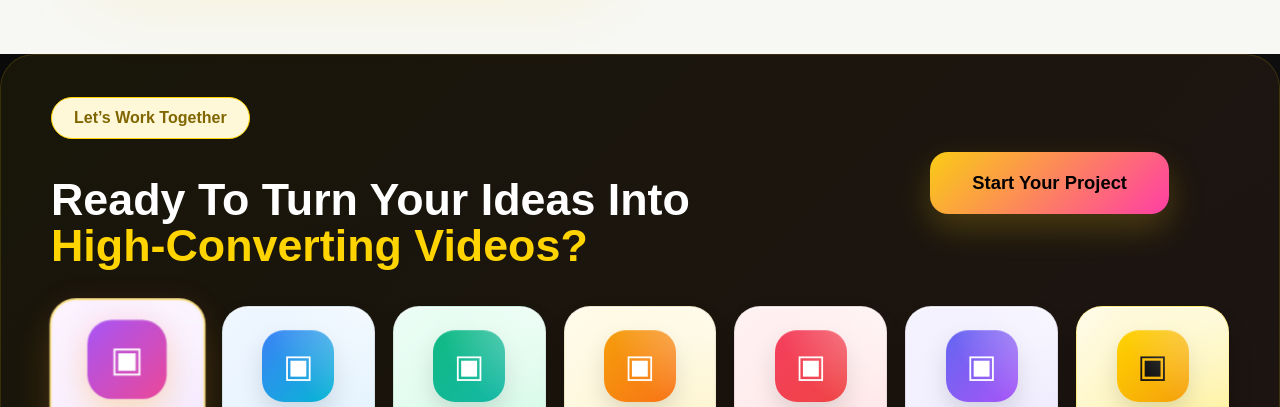
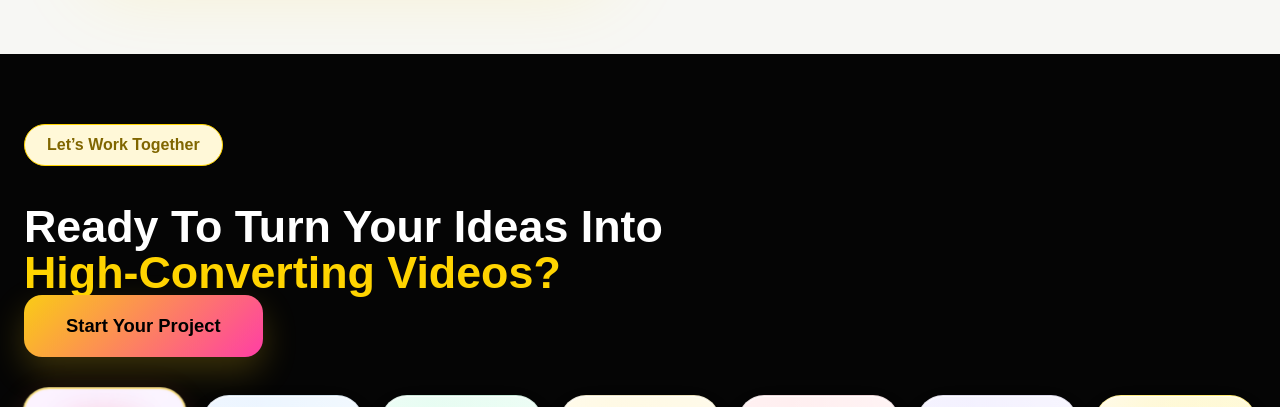
Before and after one commit to shahzaibkhatri918-stack/Shahzaib-Freelance, a Next.js app: page / in a window 1280 px wide. Shown: the part 1450-1857 px from the top of the page. Built offline with nearby package versions, Linux system fonts and the light colour scheme.

Commit message:
Update globals.css

```diff
--- a/app/globals.css
+++ b/app/globals.css
@@ -2005,23 +2005,13 @@ html {
   height: 350px !important;
 }
 .ctaBanner {
-  padding: 42px 50px;
-  border-radius: 34px;
-  background: linear-gradient(
-    135deg,
-    rgba(255, 214, 0, 0.06),
-    rgba(255, 0, 128, 0.06)
-  );
-  border: 1px solid rgba(255, 214, 0, 0.15);
-  max-width: 1450px;
-  margin: 0 auto;
+  padding: 70px 24px !important;
+  background: #050505 !important;
 }
 
 .ctaBannerContent {
-  display: flex;
-  justify-content: space-between;
-  align-items: center;
-  gap: 40px;
+  max-width: 1250px !important;
+  margin: 0 auto !important;
 }
 
 .ctaText h2 {
```
